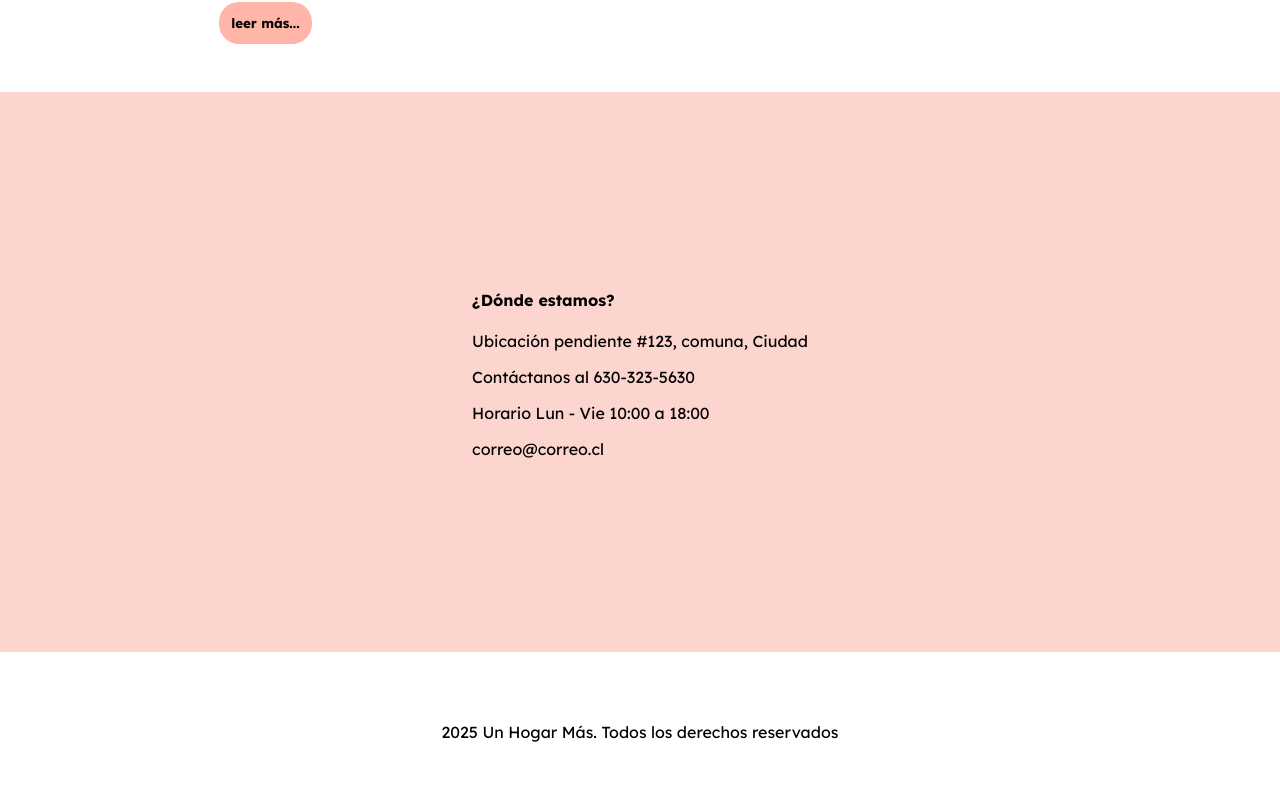
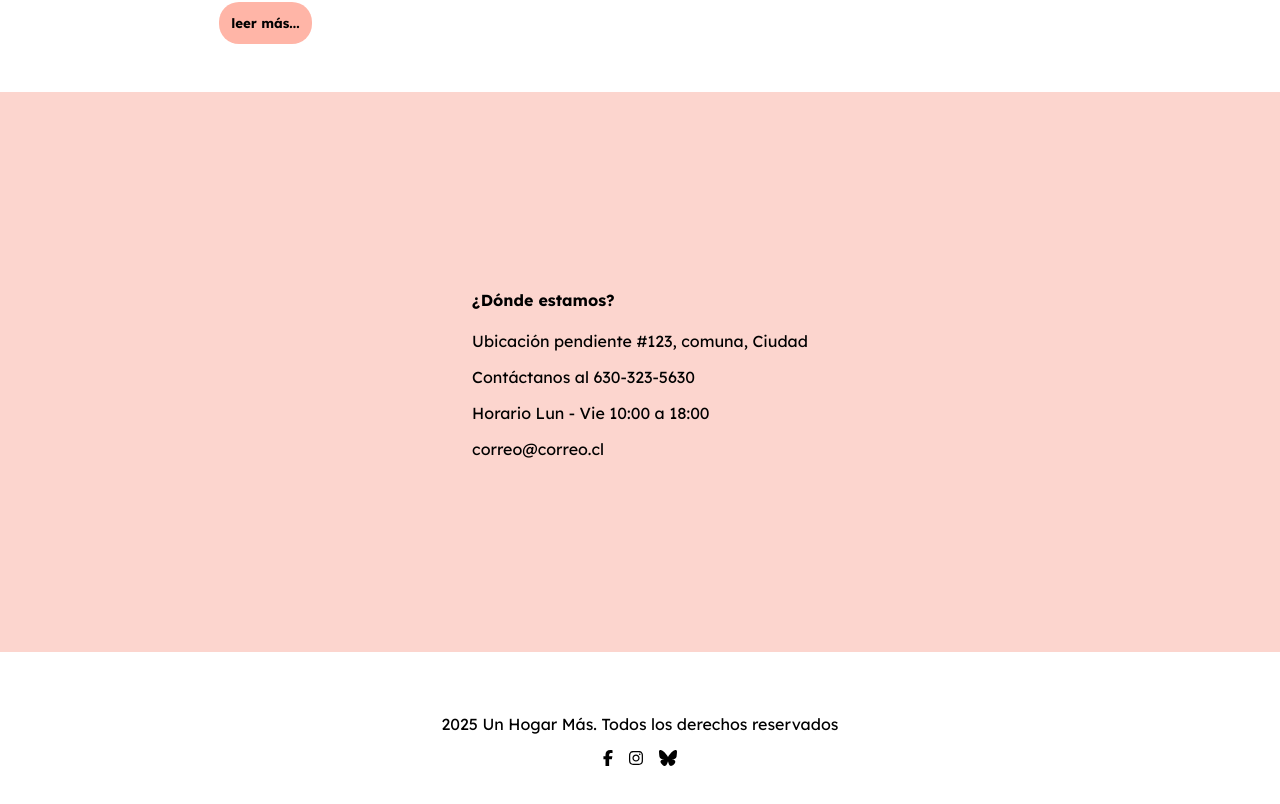
Before and after one commit to Darionvr/unhogarmas, a React (Vite) app in the folder client/: page / in a window 1280 px wide. Shown: the part 1379-2183 px from the top of the page. Built offline with nearby package versions, Linux system fonts and the light colour scheme.

Commit message:
Librería FontAwesome

```diff
--- a/client/package.json
+++ b/client/package.json
@@ -10,6 +10,11 @@
     "preview": "vite preview"
   },
   "dependencies": {
+    "@fortawesome/fontawesome-svg-core": "^6.7.2",
+    "@fortawesome/free-brands-svg-icons": "^6.7.2",
+    "@fortawesome/free-regular-svg-icons": "^6.7.2",
+    "@fortawesome/free-solid-svg-icons": "^6.7.2",
+    "@fortawesome/react-fontawesome": "^0.2.2",
     "react": "^18.3.1",
     "react-dom": "^18.3.1",
     "react-router": "^7.6.3",
--- a/client/src/App.css
+++ b/client/src/App.css
@@ -137,7 +137,16 @@
 
 footer{
   display: flex;
+  flex-direction: column;
   justify-content: center;
   align-items: center;
   height: 10rem;
 }
+.rrss{
+  display: flex;
+  gap: 1rem;
+
+  svg{
+    cursor: pointer;
+  }
+}
--- a/client/src/assets/Components/Footer.jsx
+++ b/client/src/assets/Components/Footer.jsx
@@ -1,9 +1,16 @@
 import React from 'react'
-
+import { FontAwesomeIcon } from '@fortawesome/react-fontawesome'
+import { faFacebookF, faInstagram, faBluesky } from '@fortawesome/free-brands-svg-icons';
 const Footer = () => {
   return (
     <footer>
       <p>2025 Un Hogar Más. Todos los derechos reservados</p>
+      <div className="rrss">
+        <FontAwesomeIcon icon={faFacebookF} />
+        <FontAwesomeIcon icon={faInstagram} />
+        <FontAwesomeIcon icon={faBluesky} />
+      </div>
+
     </footer>
   )
 }
--- a/client/src/assets/Views/Home.jsx
+++ b/client/src/assets/Views/Home.jsx
@@ -1,7 +1,8 @@
 import React from 'react'
 import '../../App.css'
 import { BoneIcon } from '../Icons/BoneIcon'
-
+import { FontAwesomeIcon } from '@fortawesome/react-fontawesome'
+import { faBone } from '@fortawesome/free-solid-svg-icons'
 const Home = () => {
   return (
 
@@ -22,6 +23,7 @@
             <img src="imgs\Depth 7, Frame 0.png" alt="" />
             <div>
               <div className="text-cards">
+
                 <BoneIcon/>
                 <h3>Titulo</h3>
                 <p>Lorem ipsum dolor sit amet consectetur adipisicing elit. </p>
--- a/client/src/index.css
+++ b/client/src/index.css
@@ -1,6 +1,3 @@
-#root {
-
-}
 
 /************************* GENERAL*************************/
 
--- a/client/src/main.jsx
+++ b/client/src/main.jsx
@@ -3,7 +3,7 @@
 import { BrowserRouter } from 'react-router-dom'
 import './index.css'
 import App from './App.jsx'
-import Navbar from './assets/Components/Navbar.jsx'
+
 
 createRoot(document.getElementById('root')).render(
 
```
Also changed, not shown: client/index.html (line endings or trailing spaces), 1 other file (tests, documents, lock files or other folders).
